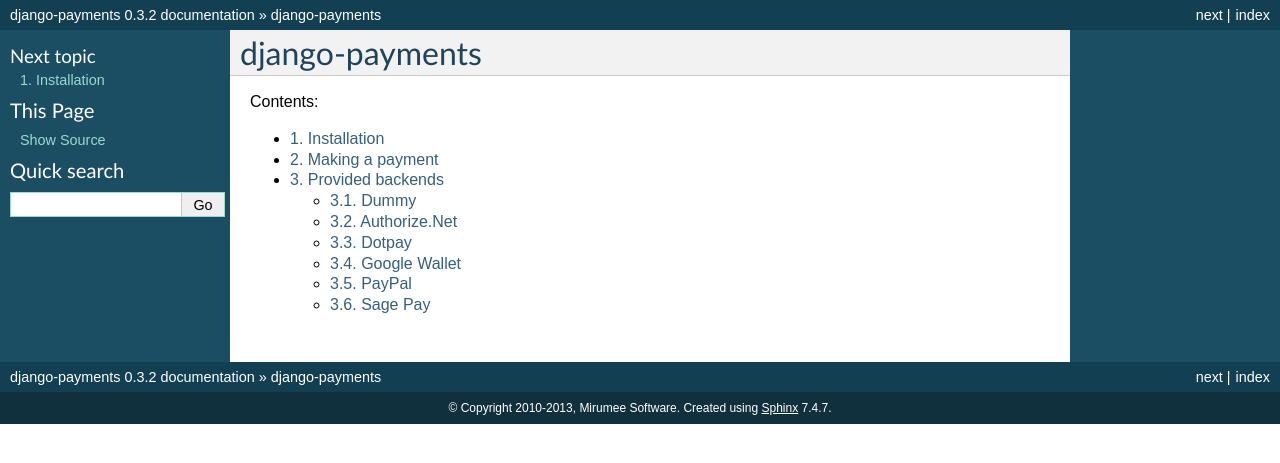
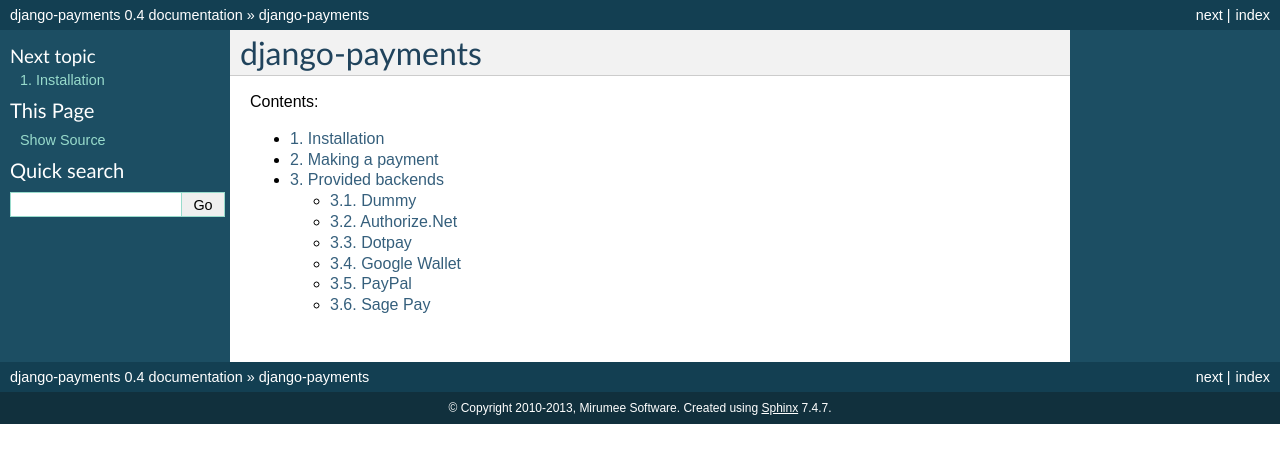
Before and after one commit to jazzband/django-payments, a Sphinx documentation site: the page built from doc/index.rst, in a window 1280 px wide. Shown: the top 463 px of the page. Built offline with Sphinx 7.4.7, drawn with Linux system fonts in a browser that asks for light colours.

Commit message:
Bump version to 0.4 due to changes in behaviour

```diff
--- a/doc/conf.py
+++ b/doc/conf.py
@@ -43,9 +43,9 @@
 # built documents.
 #
 # The short X.Y version.
-version = '0.3'
+version = '0.4'
 # The full version, including alpha/beta/rc tags.
-release = '0.3.2'
+release = '0.4'
 
 # The language for content autogenerated by Sphinx. Refer to documentation
 # for a list of supported languages.
--- a/setup.py
+++ b/setup.py
@@ -9,7 +9,7 @@
     author='Mirumee Software',
     author_email='hello@mirumee.com',
     description='Universal payment handling for Django',
-    version='0.3.5',
+    version='0.4',
     url='http://github.com/mirumee/django-payments',
     packages=find_packages(),
     classifiers=[
```
